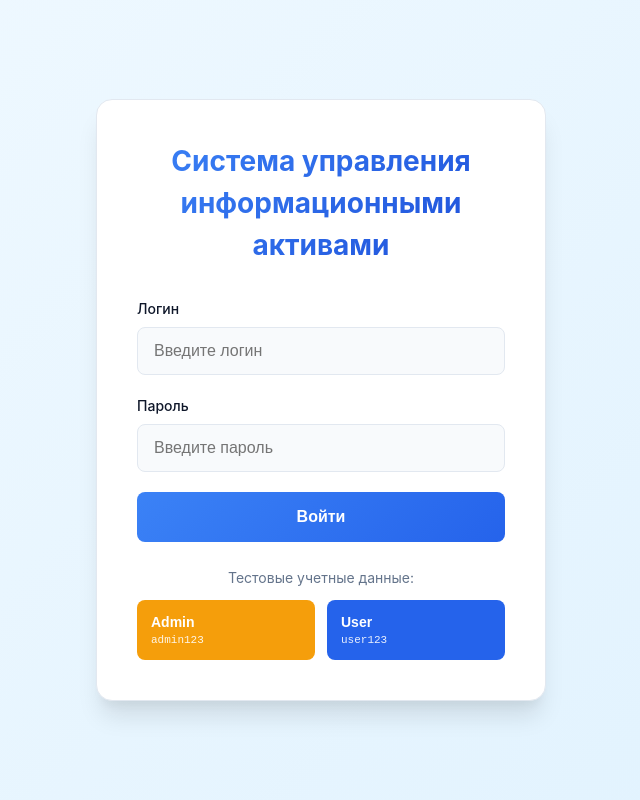
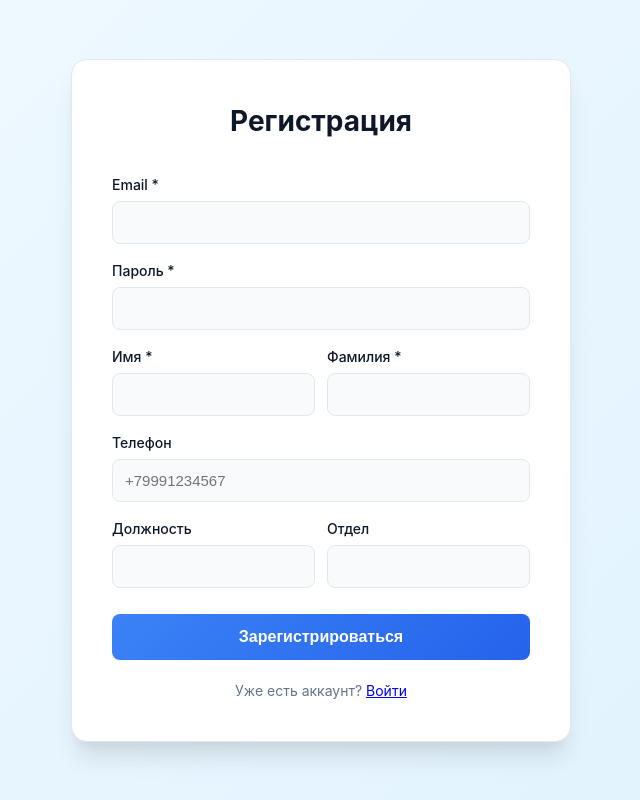
Before and after one commit to alladavletshina/ia-registry-frontend, a React (Create React App) app: page /register in a window 1280 px wide. Before the commit this address led to /login. Shown: the whole page, without its empty margins (319-959 px from the left). Built offline with nearby package versions, Linux system fonts and the light colour scheme.

Commit message:
add registration in front

```diff
--- a/src/App.jsx
+++ b/src/App.jsx
@@ -7,7 +7,8 @@ import { AuthProvider } from './contexts/AuthContext';
 import ProtectedRoute from './components/common/ProtectedRoute';
 import AdminLayout from './layouts/AdminLayout';
 import UserLayout from './layouts/UserLayout';
-import LoginPage from './pages/Auth/LoginPage'; // <-- ЭТОТ ИМПОРТ ДОЛЖЕН БЫТЬ!
+import LoginPage from './pages/Auth/LoginPage';
+import RegisterPage from './pages/Auth/RegisterPage';
 
 function App() {
     return (
@@ -16,7 +17,10 @@ function App() {
                 <div style={{ minHeight: '100vh', backgroundColor: '#fafafa' }}>
                     <Routes>
                         {/* Public route - ВХОД */}
-                        <Route path="/login" element={<LoginPage />} /> {/* <-- ЭТОТ РОУТ ДОЛЖЕН БЫТЬ! */}
+                        <Route path="/login" element={<LoginPage />} />
+
+                        {/* Public route - РЕГИСТРАЦИЯ */}
+                        <Route path="/register" element={<RegisterPage />} />
 
                         {/* Protected Admin routes */}
                         <Route path="/admin/*" element={
--- a/src/pages/Auth/LoginPage.jsx
+++ b/src/pages/Auth/LoginPage.jsx
@@ -1,6 +1,6 @@
-// LoginPage.jsx - для РЕАЛЬНОЙ авторизации
+// src/pages/Auth/LoginPage.jsx
 import React, { useState } from 'react';
-import { useNavigate } from 'react-router-dom';
+import { Link } from 'react-router-dom';
 import { useAuth } from '../../contexts/AuthContext';
 
 const LoginPage = () => {
@@ -10,12 +10,10 @@ const LoginPage = () => {
     const [error, setError] = useState('');
 
     const { login } = useAuth();
-    const navigate = useNavigate();
 
     const handleSubmit = async (e) => {
         e.preventDefault();
 
-        // Валидация
         if (!username.trim() || !password.trim()) {
             setError('Введите логин и пароль');
             return;
@@ -100,7 +98,7 @@ const LoginPage = () => {
                 </form>
 
                 <div style={styles.testButtons}>
-                    <p style={styles.testTitle}>Тестовые учетные данные:</p>
+                    <p style={styles.testTitle}>Тестовые учётные данные:</p>
                     <div style={styles.buttonGroup}>
                         <button
                             type="button"
@@ -122,6 +120,10 @@ const LoginPage = () => {
                         </button>
                     </div>
                 </div>
+
+                <div style={styles.registerLink}>
+                    Нет аккаунта? <Link to="/register">Зарегистрироваться</Link>
+                </div>
             </div>
         </div>
     );
@@ -137,39 +139,24 @@ const styles = {
         padding: '20px'
     },
     card: {
-        background: 'var(--surface)',
-        borderRadius: 'var(--radius-xl)',
+        background: 'white',
+        borderRadius: '20px',
         padding: '40px',
         width: '100%',
         maxWidth: '450px',
-        boxShadow: 'var(--shadow-xl)',
-        border: '1px solid var(--border)'
+        boxShadow: '0 10px 40px rgba(0,0,0,0.1)',
+        border: '1px solid #e2e8f0'
     },
     title: {
         textAlign: 'center',
         marginBottom: '32px',
-        color: 'var(--text-dark)',
+        color: '#2d3748',
         fontSize: '28px',
         fontWeight: '700',
-        background: 'linear-gradient(135deg, var(--primary-500), var(--primary-700))',
+        background: 'linear-gradient(135deg, #667eea, #764ba2)',
         WebkitBackgroundClip: 'text',
         WebkitTextFillColor: 'transparent',
         backgroundClip: 'text'
-    },
-    subtitle: {
-        textAlign: 'center',
-        color: 'var(--text-light)',
-        marginBottom: '30px',
-        fontSize: '16px'
-    },
-    backendInfo: {
-        background: 'var(--bg-light)',
-        padding: '12px 16px',
-        borderRadius: 'var(--radius-md)',
-        marginBottom: '25px',
-        border: '1px solid var(--border)',
-        fontSize: '13px',
-        color: 'var(--text-light)'
     },
     form: {
         marginBottom: '25px'
@@ -180,43 +167,44 @@ const styles = {
     label: {
         display: 'block',
         marginBottom: '8px',
-        color: 'var(--text-dark)',
+        color: '#2d3748',
         fontSize: '14px',
         fontWeight: '500'
     },
     input: {
         width: '100%',
         padding: '14px 16px',
-        border: '1px solid var(--border)',
-        borderRadius: 'var(--radius-md)',
+        border: '1px solid #e2e8f0',
+        borderRadius: '8px',
         fontSize: '16px',
         boxSizing: 'border-box',
         transition: 'border-color 0.3s',
-        backgroundColor: 'var(--bg-light)'
+        backgroundColor: '#fafafa'
     },
     error: {
-        background: 'var(--danger-100)',
-        color: 'var(--danger-500)',
+        background: '#fed7d7',
+        color: '#c53030',
         padding: '12px 16px',
-        borderRadius: 'var(--radius-md)',
+        borderRadius: '8px',
         marginBottom: '20px',
-        border: '1px solid var(--danger-100)',
+        border: '1px solid #feb2b2',
         fontSize: '14px'
     },
     button: {
         width: '100%',
         padding: '16px',
-        background: 'linear-gradient(135deg, var(--primary-500), var(--primary-600))',
+        background: 'linear-gradient(135deg, #667eea, #764ba2)',
         color: 'white',
         border: 'none',
-        borderRadius: 'var(--radius-md)',
+        borderRadius: '8px',
         fontSize: '16px',
         fontWeight: '600',
         display: 'flex',
         alignItems: 'center',
         justifyContent: 'center',
         gap: '10px',
-        transition: 'all 0.3s'
+        transition: 'all 0.3s',
+        cursor: 'pointer'
     },
     spinner: {
         width: '18px',
@@ -231,7 +219,7 @@ const styles = {
         textAlign: 'center'
     },
     testTitle: {
-        color: 'var(--text-light)',
+        color: '#718096',
         marginBottom: '12px',
         fontSize: '14px'
     },
@@ -242,10 +230,10 @@ const styles = {
     testButton: {
         flex: 1,
         padding: '14px',
-        background: 'var(--warning)',
+        background: '#f0ad4e',
         color: 'white',
         border: 'none',
-        borderRadius: 'var(--radius-md)',
+        borderRadius: '8px',
         cursor: 'pointer',
         fontSize: '14px',
         display: 'flex',
@@ -257,10 +245,15 @@ const styles = {
         fontSize: '11px',
         opacity: 0.9,
         fontFamily: 'monospace'
+    },
+    registerLink: {
+        textAlign: 'center',
+        marginTop: '20px',
+        color: '#718096'
     }
 };
 
-// Глобальные стили
+// Глобальные стили для анимации
 const globalStyles = `
     @keyframes spin {
         0% { transform: rotate(0deg); }
@@ -269,8 +262,8 @@ const globalStyles = `
 
     input:focus {
         outline: none;
-        border-color: var(--primary-500);
-        box-shadow: 0 0 0 3px rgba(59, 130, 246, 0.1);
+        border-color: #667eea;
+        box-shadow: 0 0 0 3px rgba(102, 126, 234, 0.1);
     }
 
     button:disabled {
@@ -279,7 +272,7 @@ const globalStyles = `
     }
 `;
 
-// Добавляем глобальные стили
+// Добавляем глобальные стили (если не были добавлены ранее)
 if (typeof document !== 'undefined') {
     const styleSheet = document.createElement("style");
     styleSheet.textContent = globalStyles;
--- /dev/null
+++ b/src/pages/Auth/RegisterPage.jsx
@@ -0,0 +1,254 @@
+// RegisterPage.jsx
+import React, { useState } from 'react';
+import { Link, useNavigate } from 'react-router-dom';
+import { useAuth } from '../../contexts/AuthContext';
+
+const RegisterPage = () => {
+    const [formData, setFormData] = useState({
+        email: '',
+        password: '',
+        firstName: '',
+        lastName: '',
+        phone: '',
+        position: '',
+        department: ''
+    });
+    const [loading, setLoading] = useState(false);
+    const [error, setError] = useState('');
+    const [success, setSuccess] = useState(false);
+
+    const { register } = useAuth();
+    const navigate = useNavigate();
+
+    const handleChange = (e) => {
+        setFormData({ ...formData, [e.target.name]: e.target.value });
+    };
+
+    const handleSubmit = async (e) => {
+        e.preventDefault();
+        setLoading(true);
+        setError('');
+        setSuccess(false);
+
+        const result = await register(formData);
+
+        if (result.success) {
+            setSuccess(true);
+            setTimeout(() => navigate('/login'), 3000);
+        } else {
+            setError(result.error);
+        }
+        setLoading(false);
+    };
+
+    return (
+        <div style={styles.container}>
+            <div style={styles.card}>
+                <h1 style={styles.title}>Регистрация</h1>
+
+                {success && (
+                    <div style={styles.success}>
+                        Регистрация прошла успешно! Сейчас вы будете перенаправлены на страницу входа.
+                    </div>
+                )}
+
+                <form onSubmit={handleSubmit} style={styles.form}>
+                    <div style={styles.inputGroup}>
+                        <label style={styles.label}>Email *</label>
+                        <input
+                            type="email"
+                            name="email"
+                            value={formData.email}
+                            onChange={handleChange}
+                            style={styles.input}
+                            required
+                            disabled={loading || success}
+                        />
+                    </div>
+
+                    <div style={styles.inputGroup}>
+                        <label style={styles.label}>Пароль *</label>
+                        <input
+                            type="password"
+                            name="password"
+                            value={formData.password}
+                            onChange={handleChange}
+                            style={styles.input}
+                            required
+                            disabled={loading || success}
+                            minLength="6"
+                        />
+                    </div>
+
+                    <div style={styles.row}>
+                        <div style={styles.inputGroup}>
+                            <label style={styles.label}>Имя *</label>
+                            <input
+                                type="text"
+                                name="firstName"
+                                value={formData.firstName}
+                                onChange={handleChange}
+                                style={styles.input}
+                                required
+                                disabled={loading || success}
+                            />
+                        </div>
+
+                        <div style={styles.inputGroup}>
+                            <label style={styles.label}>Фамилия *</label>
+                            <input
+                                type="text"
+                                name="lastName"
+                                value={formData.lastName}
+                                onChange={handleChange}
+                                style={styles.input}
+                                required
+                                disabled={loading || success}
+                            />
+                        </div>
+                    </div>
+
+                    <div style={styles.inputGroup}>
+                        <label style={styles.label}>Телефон</label>
+                        <input
+                            type="tel"
+                            name="phone"
+                            value={formData.phone}
+                            onChange={handleChange}
+                            style={styles.input}
+                            disabled={loading || success}
+                            placeholder="+79991234567"
+                        />
+                    </div>
+
+                    <div style={styles.row}>
+                        <div style={styles.inputGroup}>
+                            <label style={styles.label}>Должность</label>
+                            <input
+                                type="text"
+                                name="position"
+                                value={formData.position}
+                                onChange={handleChange}
+                                style={styles.input}
+                                disabled={loading || success}
+                            />
+                        </div>
+
+                        <div style={styles.inputGroup}>
+                            <label style={styles.label}>Отдел</label>
+                            <input
+                                type="text"
+                                name="department"
+                                value={formData.department}
+                                onChange={handleChange}
+                                style={styles.input}
+                                disabled={loading || success}
+                            />
+                        </div>
+                    </div>
+
+                    {error && <div style={styles.error}>{error}</div>}
+
+                    <button
+                        type="submit"
+                        style={{...styles.button, opacity: loading || success ? 0.7 : 1}}
+                        disabled={loading || success}
+                    >
+                        {loading ? 'Регистрация...' : 'Зарегистрироваться'}
+                    </button>
+                </form>
+
+                <div style={styles.loginLink}>
+                    Уже есть аккаунт? <Link to="/login">Войти</Link>
+                </div>
+            </div>
+        </div>
+    );
+};
+
+const styles = {
+    container: {
+        display: 'flex',
+        justifyContent: 'center',
+        alignItems: 'center',
+        minHeight: '100vh',
+        background: 'linear-gradient(135deg, #f0f9ff 0%, #e0f2fe 100%)',
+        padding: '20px'
+    },
+    card: {
+        background: 'var(--surface)',
+        borderRadius: 'var(--radius-xl)',
+        padding: '40px',
+        width: '100%',
+        maxWidth: '500px',
+        boxShadow: 'var(--shadow-xl)',
+        border: '1px solid var(--border)'
+    },
+    title: {
+        textAlign: 'center',
+        marginBottom: '32px',
+        color: 'var(--text-dark)',
+        fontSize: '28px',
+        fontWeight: '700'
+    },
+    form: {
+        marginBottom: '20px'
+    },
+    inputGroup: {
+        marginBottom: '16px',
+        flex: 1
+    },
+    label: {
+        display: 'block',
+        marginBottom: '6px',
+        color: 'var(--text-dark)',
+        fontSize: '14px',
+        fontWeight: '500'
+    },
+    input: {
+        width: '100%',
+        padding: '12px',
+        border: '1px solid var(--border)',
+        borderRadius: 'var(--radius-md)',
+        fontSize: '15px',
+        backgroundColor: 'var(--bg-light)'
+    },
+    row: {
+        display: 'flex',
+        gap: '12px',
+        flexWrap: 'wrap'
+    },
+    error: {
+        background: 'var(--danger-100)',
+        color: 'var(--danger-500)',
+        padding: '12px',
+        borderRadius: 'var(--radius-md)',
+        marginBottom: '20px'
+    },
+    success: {
+        background: '#d4edda',
+        color: '#155724',
+        padding: '12px',
+        borderRadius: 'var(--radius-md)',
+        marginBottom: '20px'
+    },
+    button: {
+        width: '100%',
+        padding: '14px',
+        background: 'linear-gradient(135deg, var(--primary-500), var(--primary-600))',
+        color: 'white',
+        border: 'none',
+        borderRadius: 'var(--radius-md)',
+        fontSize: '16px',
+        fontWeight: '600',
+        marginTop: '10px',
+        cursor: 'pointer'
+    },
+    loginLink: {
+        textAlign: 'center',
+        marginTop: '20px',
+        color: 'var(--text-light)'
+    }
+};
+
+export default RegisterPage;
```
Also changed, not shown: src/contexts/AuthContext.jsx (+26 -15 lines).
